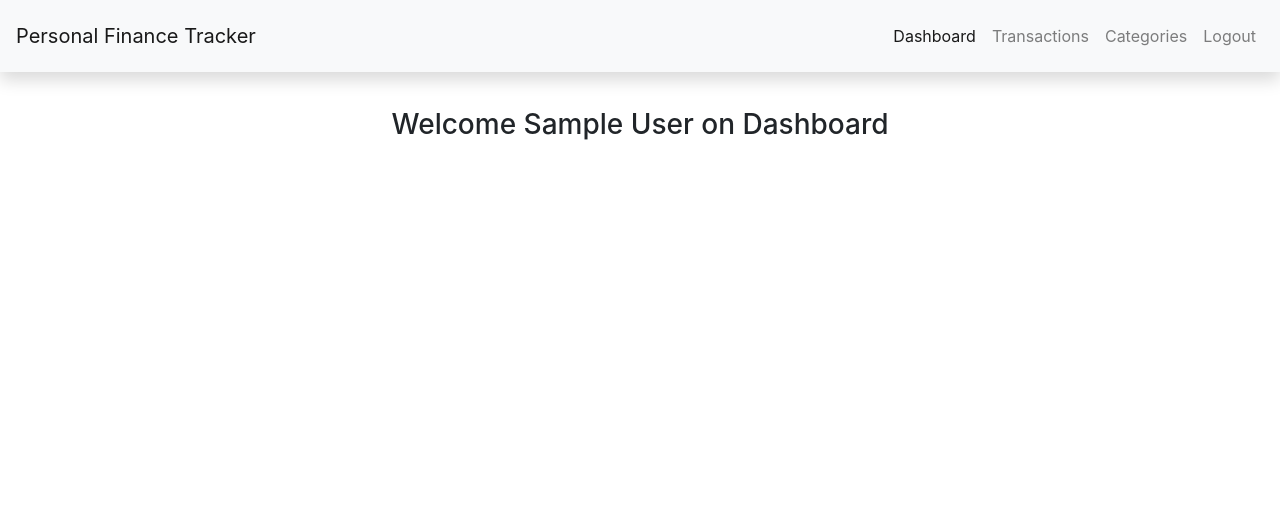
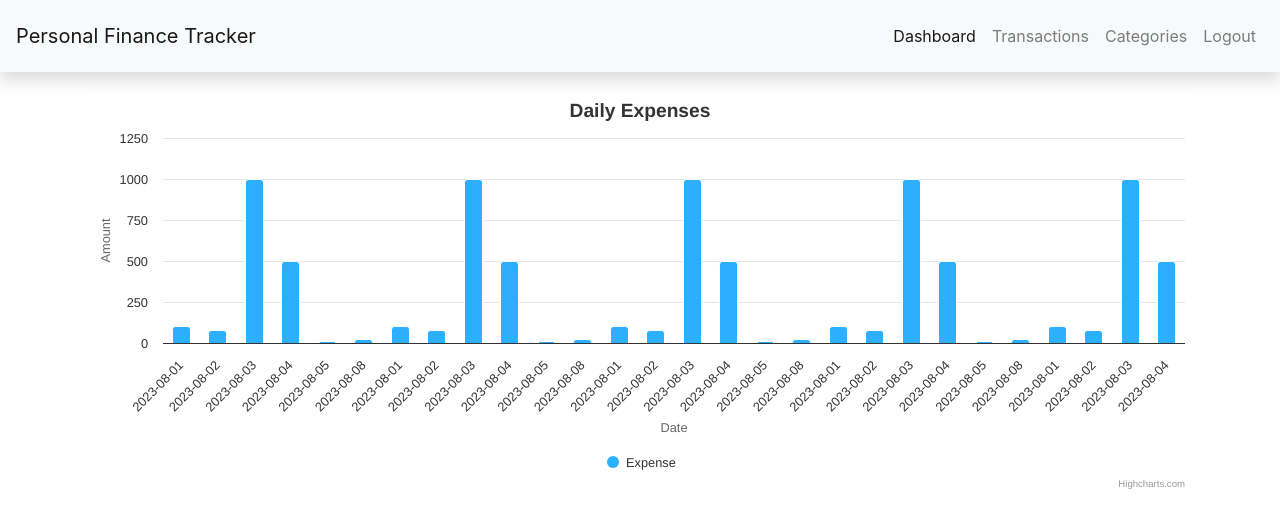
Before and after one commit to abdullahaslam2223/finance-tracker-ui, a React (Create React App) app: page /dashboard in a window 1280 px wide. Shown: the top 528 px of the page. Built offline with nearby package versions, Linux system fonts and the light colour scheme; sample sign-in values are in the browser's storage.

Commit message:
charts inprogress as well

```diff
--- a/package.json
+++ b/package.json
@@ -8,6 +8,8 @@
     "@testing-library/user-event": "^13.5.0",
     "axios": "^1.4.0",
     "bootstrap": "^5.3.1",
+    "highcharts": "^11.1.0",
+    "highcharts-react-official": "^3.2.0",
     "moment": "^2.29.4",
     "react": "^18.2.0",
     "react-bootstrap": "^2.8.0",
--- /dev/null
+++ b/src/components/ExpenseChart.js
@@ -0,0 +1,71 @@
+import Highcharts from 'highcharts';
+import HighchartsReact from 'highcharts-react-official';
+
+
+const dailyExpenses = [
+    { date: '2023-08-01', amount: 100 },
+    { date: '2023-08-02', amount: 75 },
+    { date: '2023-08-03', amount: 1000 },
+    { date: '2023-08-04', amount: 500 },
+    { date: '2023-08-05', amount: 10 },
+    { date: '2023-08-08', amount: 20 },
+    { date: '2023-08-01', amount: 100 },
+    { date: '2023-08-02', amount: 75 },
+    { date: '2023-08-03', amount: 1000 },
+    { date: '2023-08-04', amount: 500 },
+    { date: '2023-08-05', amount: 10 },
+    { date: '2023-08-08', amount: 20 },
+    { date: '2023-08-01', amount: 100 },
+    { date: '2023-08-02', amount: 75 },
+    { date: '2023-08-03', amount: 1000 },
+    { date: '2023-08-04', amount: 500 },
+    { date: '2023-08-05', amount: 10 },
+    { date: '2023-08-08', amount: 20 },
+    { date: '2023-08-01', amount: 100 },
+    { date: '2023-08-02', amount: 75 },
+    { date: '2023-08-03', amount: 1000 },
+    { date: '2023-08-04', amount: 500 },
+    { date: '2023-08-05', amount: 10 },
+    { date: '2023-08-08', amount: 20 },
+    { date: '2023-08-01', amount: 100 },
+    { date: '2023-08-02', amount: 75 },
+    { date: '2023-08-03', amount: 1000 },
+    { date: '2023-08-04', amount: 500 }
+];
+
+const options = {
+    chart: {
+        type: 'column',
+    },
+    title: {
+        text: 'Daily Expenses',
+    },
+    xAxis: {
+        categories: dailyExpenses.map((expense) => expense.date),
+        title: {
+        text: 'Date',
+        },
+    },
+    yAxis: {
+        title: {
+        text: 'Amount',
+        },
+    },
+    series: [
+        {
+        name: 'Expense',
+        data: dailyExpenses.map((expense) => expense.amount),
+        },
+    ],
+};
+
+
+const ExpenseChart = () => {
+    return (
+      <div className='container'>
+        <HighchartsReact highcharts={Highcharts} options={options} />
+      </div>
+    );
+};
+
+export default ExpenseChart;
--- a/src/pages/Dashboard.js
+++ b/src/pages/Dashboard.js
@@ -1,10 +1,15 @@
 import { useContext } from "react";
 import { AuthContext } from "../App";
+import ExpenseChart from "../components/ExpenseChart";
 
 function Dashboard(props) {
     const { user } = useContext(AuthContext);
-
-    return <h3 className="text-center mt-3">Welcome { user.name } on Dashboard</h3>;
+    return(
+        <>
+            {/* <h3 className="text-center mt-3">Welcome { user.name } on Dashboard</h3> */}
+            <ExpenseChart />
+        </>
+    );
 }
 
 export default Dashboard;
```
Also changed, not shown: 1 other file (tests, documents, lock files or other folders).
